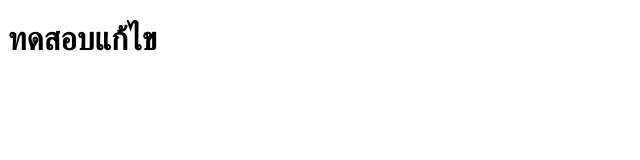
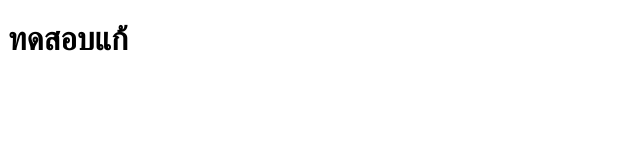
Before and after one commit to techcomkpp20-Jamess/My-profile-6, a plain HTML site: page index.html in a window 1280 px wide. Shown: the full height of the page, 0-640 px from the left. Drawn offline with Linux system fonts and the light colour scheme.

Commit message:
confixupdateaddindex.html

```diff
--- a/index.html
+++ b/index.html
@@ -6,6 +6,6 @@
     <title>Document</title>
 </head>
 <body>
-    <h1>ทดสอบแก้ไข</h1>
+    <h1>ทดสอบแก้</h1>
 </body>
 </html>
```
